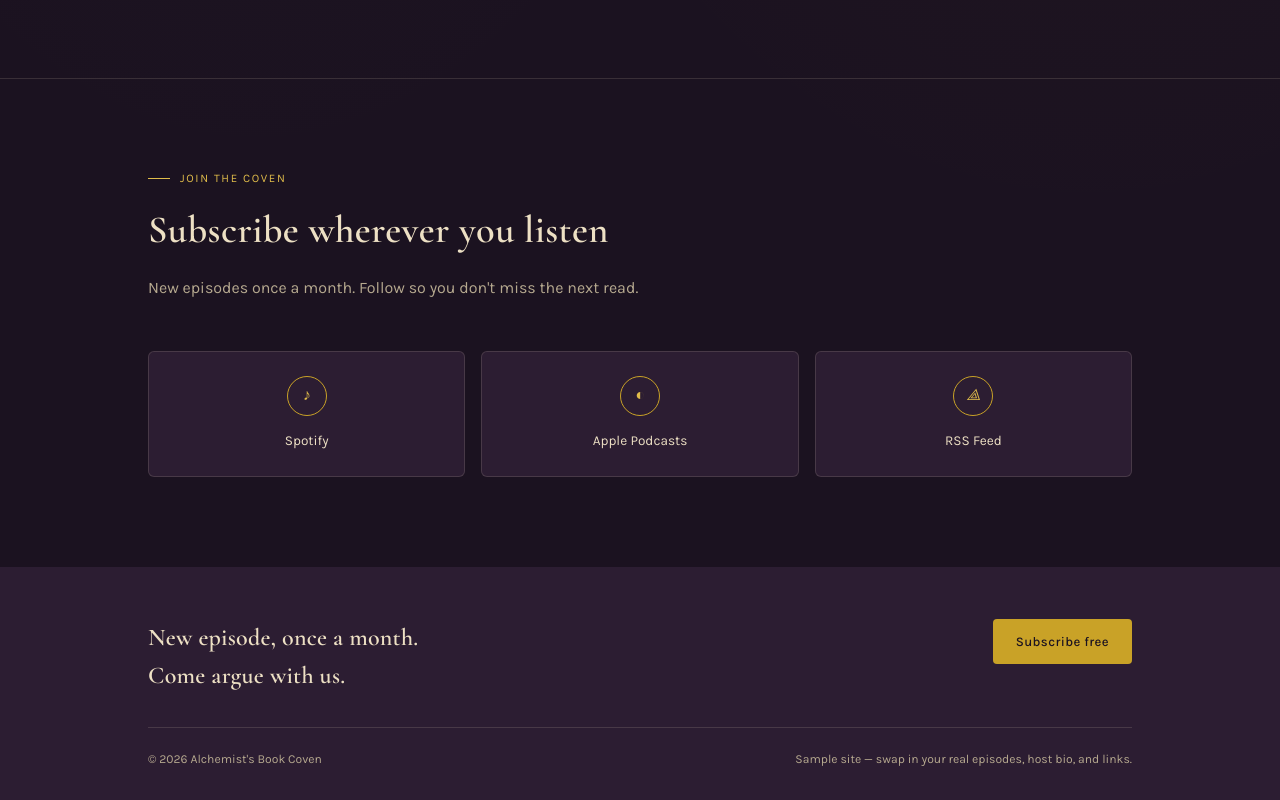
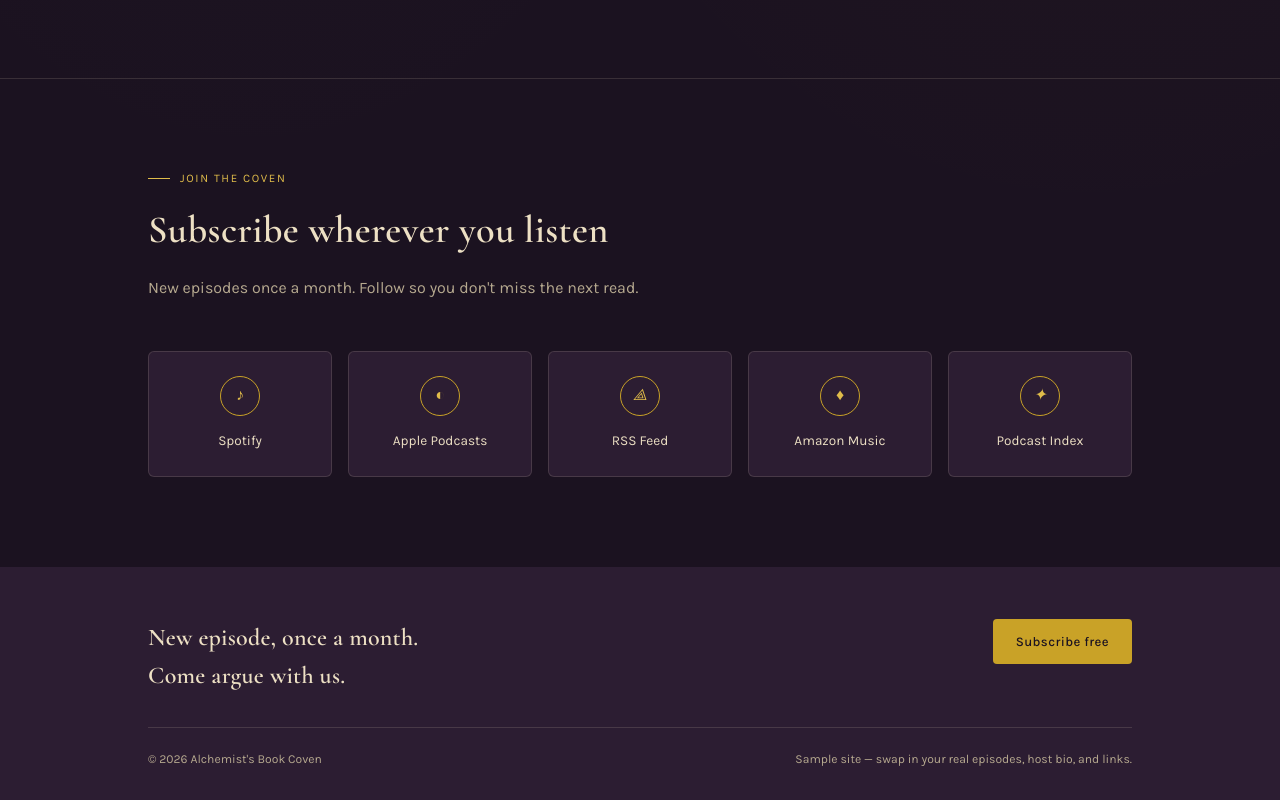
Before and after one commit to Jbduquette/AlchemistsBookCoven, a plain HTML site: page index.html in a window 1280 px wide. Shown: the part 1927-2727 px from the top of the page. Drawn offline with nearby package versions, Linux system fonts and the light colour scheme.

Commit message:
Update index.html

```diff
--- a/index.html
+++ b/index.html
@@ -226,7 +226,7 @@
   /* ---------- Subscribe ---------- */
   .subscribe-grid {
     display: grid;
-    grid-template-columns: repeat(3, 1fr);
+    grid-template-columns: repeat(auto-fit, minmax(150px, 1fr));
     gap: 16px;
   }
   .sub-card {
@@ -371,6 +371,8 @@
       <a href="https://open.spotify.com/show/1zMsrYwg1H47cw3mi69CcU" class="sub-card"><div class="glyph">♪</div><div class="name">Spotify</div></a>
       <a href="https://podcasts.apple.com/podcast/id6813271319" class="sub-card"><div class="glyph">◐</div><div class="name">Apple Podcasts</div></a>
       <a href="https://rss.com/podcasts/alchemist-s-book-coven" class="sub-card"><div class="glyph">⟁</div><div class="name">RSS Feed</div></a>
+      <a href="https://music.amazon.com/podcasts/911eda6f-3add-4f7b-a36e-eeacbfbdb177" class="sub-card"><div class="glyph">♦</div><div class="name">Amazon Music</div></a>
+      <a href="https://podcastindex.org/podcast/8038972" class="sub-card"><div class="glyph">✦</div><div class="name">Podcast Index</div></a>
     </div>
   </div>
 </section>
```
